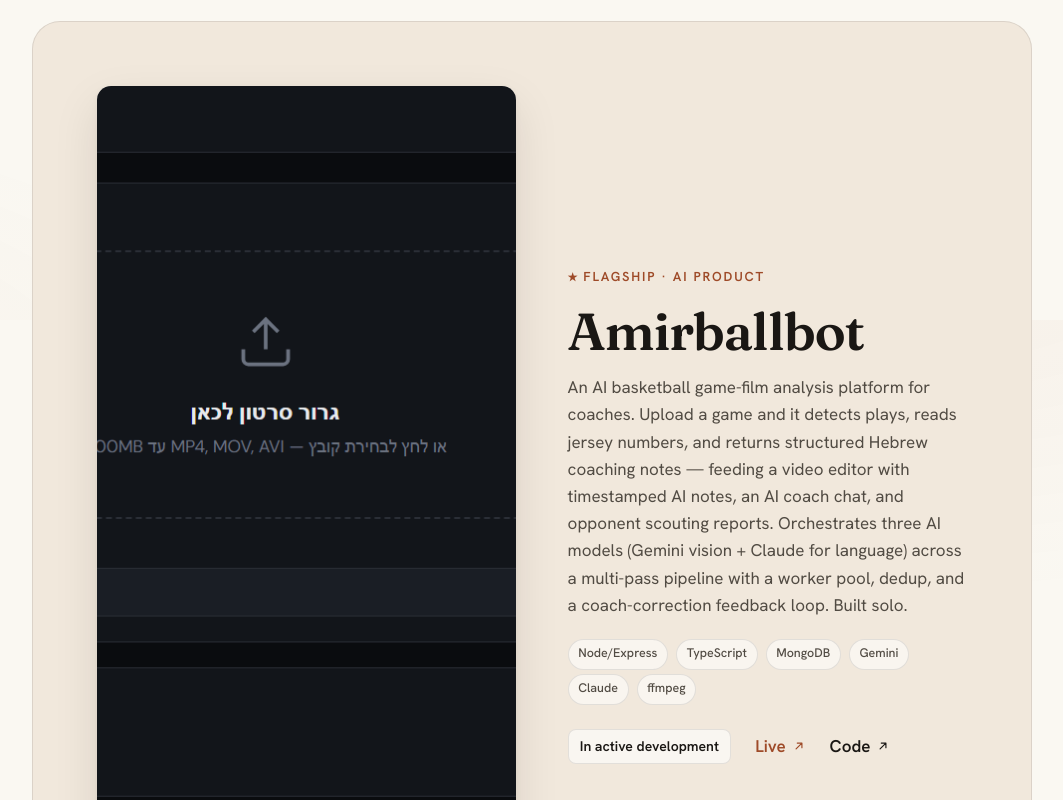
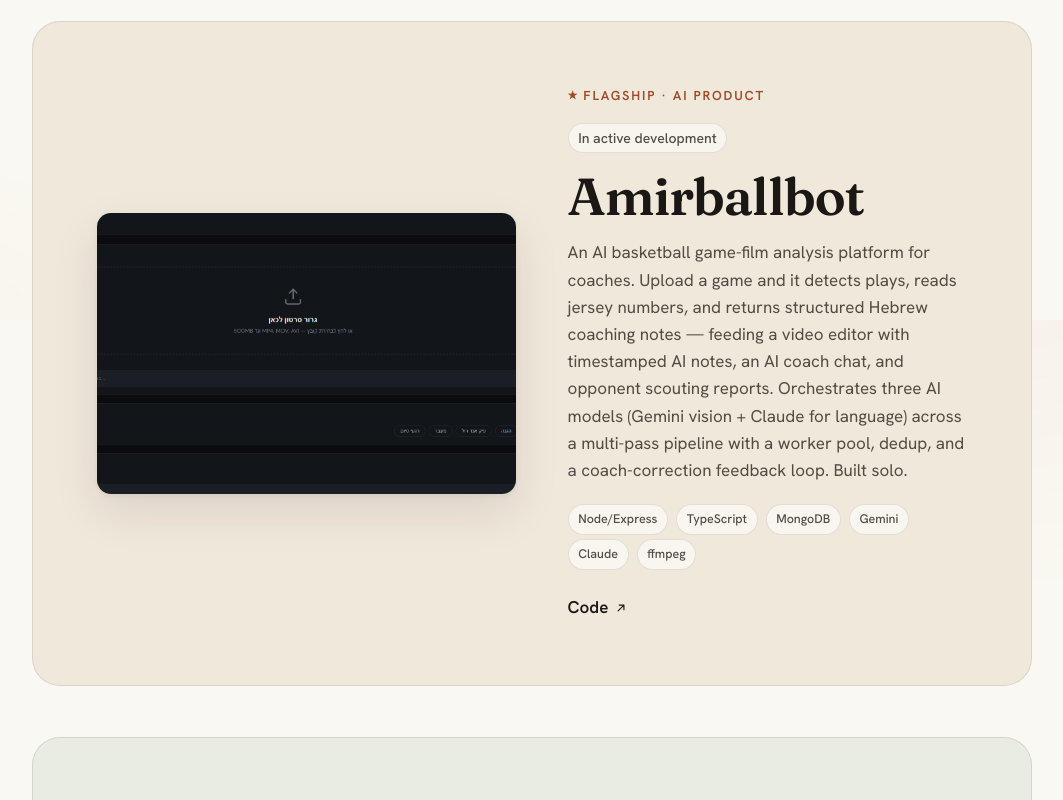
Before and after one commit to amirrahm123/Portfolio-amir, a React (Vite) app: page / in a window 1280 px wide. Shown: the part 1280-2080 px from the top of the page, without its empty margins (108-1171 px from the left). Built offline with nearby package versions, Linux system fonts and the light colour scheme.

Commit message:
Fix image framing, status tags, links

```diff
--- a/src/components/ProjectCard/ProjectCard.module.scss
+++ b/src/components/ProjectCard/ProjectCard.module.scss
@@ -34,17 +34,19 @@
   perspective: 1000px;
 }
 
-%screen {
+// The frame defines the box: a fixed 1280/860 landscape aspect ratio and
+// `overflow: hidden`, so whatever sits inside is clipped to the rounded
+// corners and can NEVER spill past the container. Putting the aspect-ratio
+// on this plain wrapper (rather than the replaced <img>, whose intrinsic
+// dimensions fight the constraint) is what keeps the screenshot contained.
+.frame {
+  position: relative;
   width: 100%;
   aspect-ratio: 1280 / 860;
   border-radius: $radius-md;
+  overflow: hidden;
   box-shadow: $shadow-float;
   background: $color-bg-elevated;
-}
-
-.image {
-  @extend %screen;
-  object-fit: cover;
   transition: transform $dur-med $ease-out, box-shadow $dur-med $ease-out;
 
   @include motion-safe {
@@ -55,8 +57,19 @@
   }
 }
 
+.image {
+  display: block;
+  width: 100%;
+  height: 100%;
+  // Fill the frame and crop overflow; anchor to the top so the most
+  // important part of each screenshot (the header/nav) is what shows.
+  object-fit: cover;
+  object-position: top;
+}
+
 .placeholder {
-  @extend %screen;
+  width: 100%;
+  height: 100%;
   display: flex;
   flex-direction: column;
   align-items: center;
@@ -65,13 +78,6 @@
   border: 1px dashed rgba(26, 23, 20, 0.16);
   background:
     linear-gradient(135deg, rgba(255, 255, 255, 0.5), rgba(255, 255, 255, 0));
-  transition: transform $dur-med $ease-out;
-
-  @include motion-safe {
-    .banner:hover & {
-      transform: translateY(-6px) scale(1.015);
-    }
-  }
 }
 
 .placeholderName {
@@ -106,6 +112,19 @@
 
 .flagshipMark {
   font-size: 0.85em;
+}
+
+// Status label near the title — a small muted pill (no arrow) so it reads as
+// a label, not a clickable link like the Live ↗ / Code ↗ row at the bottom.
+.statusTag {
+  align-self: flex-start;
+  font-size: $fs-meta;
+  font-weight: 500;
+  color: $color-text-soft;
+  padding: 0.2rem 0.6rem;
+  border-radius: $radius-pill;
+  background: rgba(255, 255, 255, 0.5);
+  border: 1px solid $color-hairline;
 }
 
 .title {
@@ -146,16 +165,6 @@
   gap: $space-md $space-lg;
 }
 
-.statusTag {
-  font-size: $fs-meta;
-  font-weight: 600;
-  color: $color-text;
-  padding: 0.35rem 0.7rem;
-  border-radius: $radius-sm;
-  background: rgba(255, 255, 255, 0.6);
-  border: 1px solid $color-hairline;
-}
-
 .links {
   display: inline-flex;
   align-items: center;
--- a/src/components/ProjectCard/ProjectCard.tsx
+++ b/src/components/ProjectCard/ProjectCard.tsx
@@ -56,6 +56,38 @@
   );
 }
 
+function ProjectLinks({ project }: { project: Project }) {
+  return (
+    <div className={styles.links}>
+      {project.liveUrl && (
+        <a
+          className={styles.linkPrimary}
+          href={project.liveUrl}
+          target="_blank"
+          rel="noopener noreferrer"
+          aria-label={`Open the live ${project.title} site in a new tab`}
+        >
+          Live <ArrowIcon />
+        </a>
+      )}
+
+      {project.codeUrl ? (
+        <a
+          className={styles.linkSecondary}
+          href={project.codeUrl}
+          target="_blank"
+          rel="noopener noreferrer"
+          aria-label={`View the ${project.title} source code on GitHub in a new tab`}
+        >
+          Code <ArrowIcon />
+        </a>
+      ) : (
+        <span className={styles.privateLabel}>Private — client work</span>
+      )}
+    </div>
+  );
+}
+
 export function ProjectCard({ project, index }: ProjectCardProps) {
   const reduce = useReducedMotion();
 
@@ -70,7 +102,9 @@
       viewport={inViewport}
     >
       <div className={styles.media}>
-        <ProjectMedia project={project} />
+        <div className={styles.frame}>
+          <ProjectMedia project={project} />
+        </div>
       </div>
 
       <div className={styles.body}>
@@ -78,6 +112,12 @@
           {project.flagship && <span className={styles.flagshipMark} aria-hidden="true">★</span>}
           {project.kicker}
         </p>
+
+        {/* Status label — only when it adds info beyond the links. A "Live"
+            status is redundant with the Live ↗ link, so it's omitted. */}
+        {project.status.toLowerCase() !== 'live' && (
+          <span className={styles.statusTag}>{project.status}</span>
+        )}
 
         <h3 className={styles.title}>{project.title}</h3>
 
@@ -92,33 +132,7 @@
         </ul>
 
         <div className={styles.footer}>
-          <span className={styles.statusTag}>{project.status}</span>
-
-          <div className={styles.links}>
-            <a
-              className={styles.linkPrimary}
-              href={project.liveUrl}
-              target="_blank"
-              rel="noopener noreferrer"
-              aria-label={`Open the live ${project.title} site in a new tab`}
-            >
-              Live <ArrowIcon />
-            </a>
-
-            {project.codeUrl ? (
-              <a
-                className={styles.linkSecondary}
-                href={project.codeUrl}
-                target="_blank"
-                rel="noopener noreferrer"
-                aria-label={`View the ${project.title} source code on GitHub in a new tab`}
-              >
-                Code <ArrowIcon />
-              </a>
-            ) : (
-              <span className={styles.privateLabel}>Private — client work</span>
-            )}
-          </div>
+          <ProjectLinks project={project} />
         </div>
       </div>
     </motion.article>
--- a/src/data/projects.ts
+++ b/src/data/projects.ts
@@ -13,7 +13,8 @@
   status: string;
   description: string;
   stack: string[];
-  liveUrl: string;
+  /** null = no public live link; the card omits the "Live" link entirely */
+  liveUrl: string | null;
   /** null = private repo; the card shows a muted "Private" label instead of a link */
   codeUrl: string | null;
   /**
@@ -37,7 +38,7 @@
     description:
       'An AI basketball game-film analysis platform for coaches. Upload a game and it detects plays, reads jersey numbers, and returns structured Hebrew coaching notes — feeding a video editor with timestamped AI notes, an AI coach chat, and opponent scouting reports. Orchestrates three AI models (Gemini vision + Claude for language) across a multi-pass pipeline with a worker pool, dedup, and a coach-correction feedback loop. Built solo.',
     stack: ['Node/Express', 'TypeScript', 'MongoDB', 'Gemini', 'Claude', 'ffmpeg'],
-    liveUrl: 'https://amirballbot.vercel.app/',
+    liveUrl: null, // no public live link — code only
     codeUrl: 'https://github.com/amirrahm123/amirballbot',
     image: 'amirballbot',
     tint: 'sand',
```
